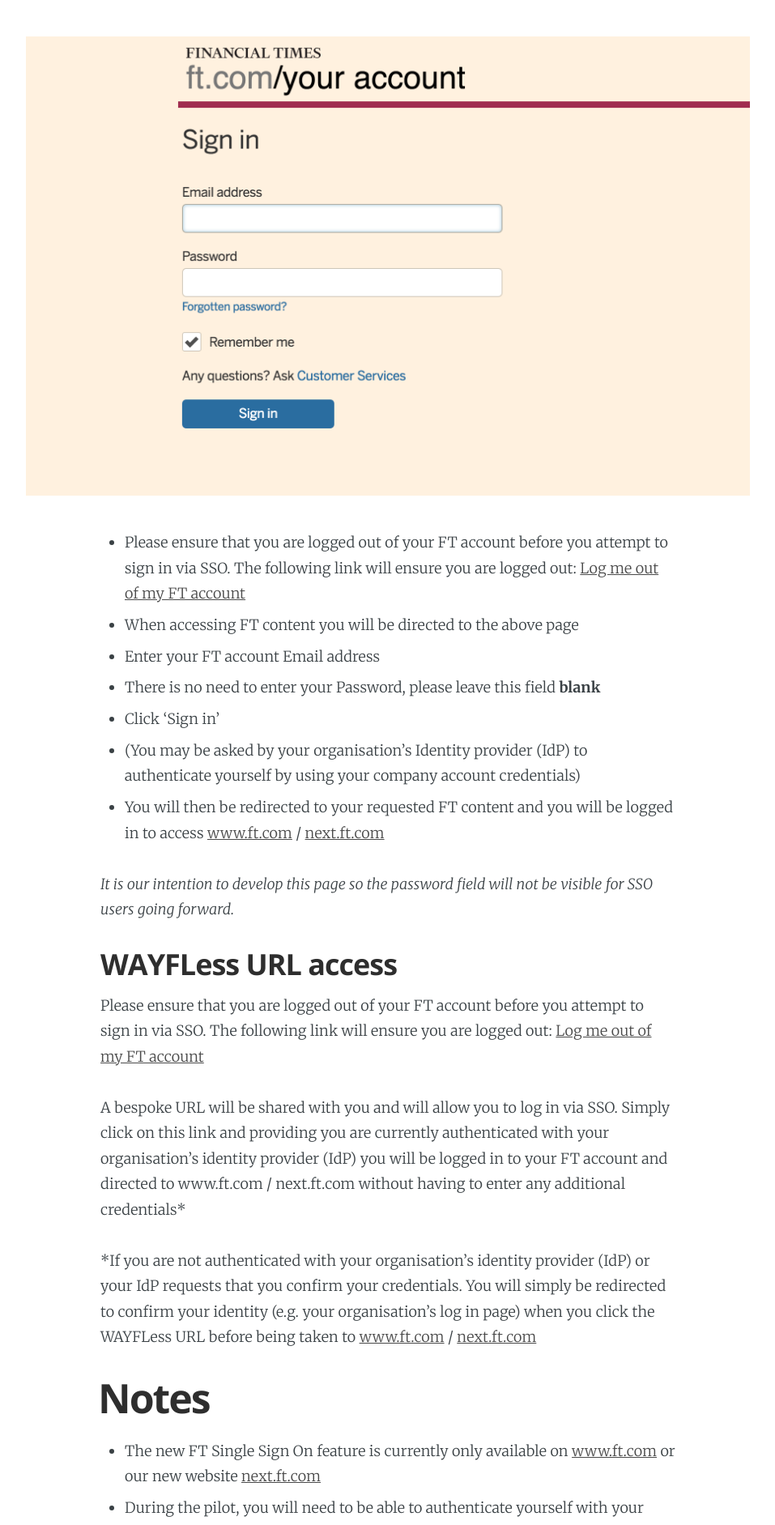
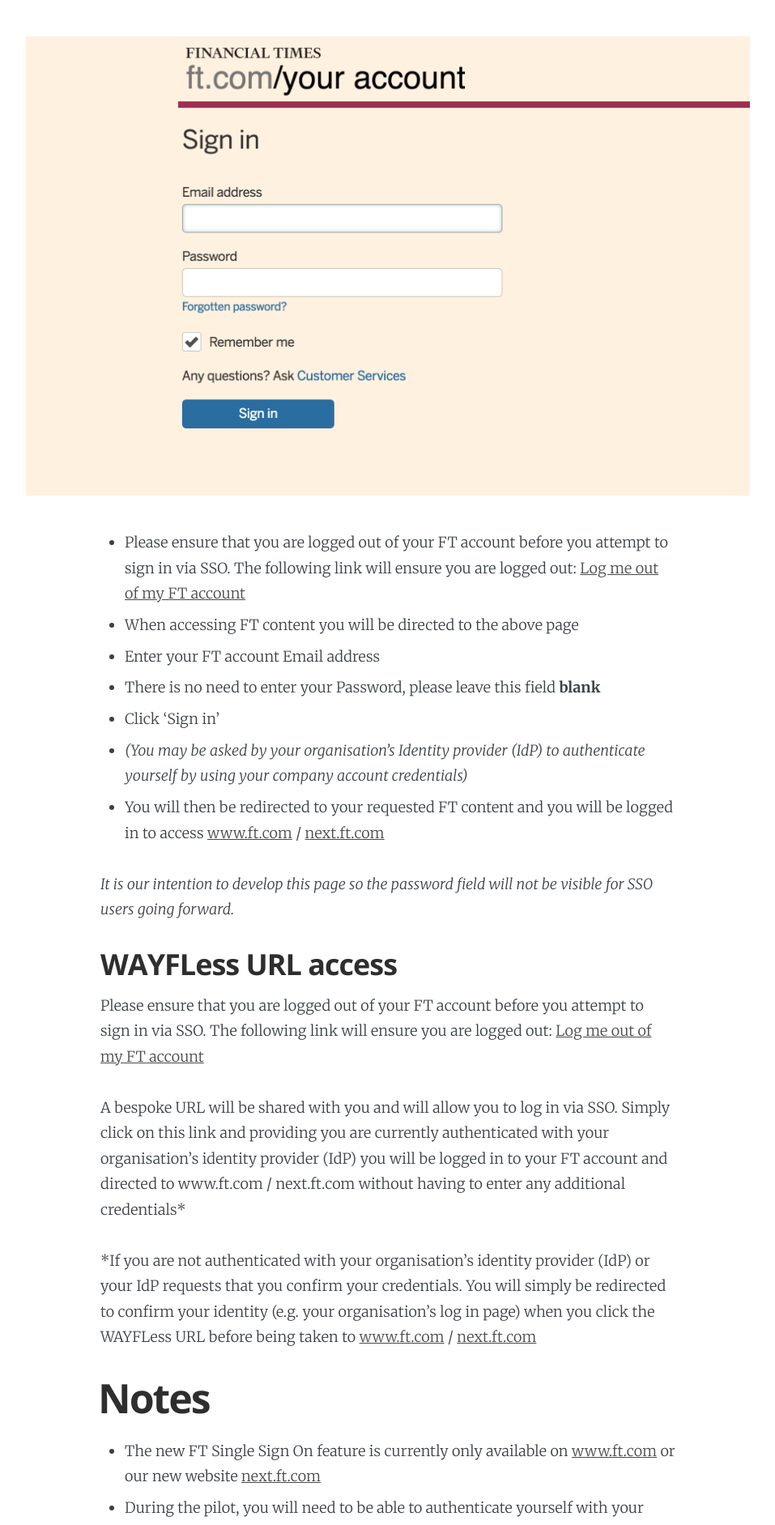
Before and after one commit to Financial-Times/sso-support, a Jekyll site: the page built from _posts/2016-07-19-user-guide-federated-idp.md, in a window 1280 px wide. Shown: the part 1115-2998 px from the top of the page at 81% size, without its empty margins (161-1118 px from the left). Built offline with Jekyll 4.4.1, drawn with Linux system fonts in a browser that asks for light colours.

```diff
--- a/_posts/2016-07-19-user-guide-federated-idp.md
+++ b/_posts/2016-07-19-user-guide-federated-idp.md
@@ -38,7 +38,7 @@ logged out: [Log me out of my FT account](https://accounts.ft.com/logout)
 * Enter your FT account Email address
 * There is no need to enter your Password, please leave this field **blank**
 * Click ‘Sign in’
-* (You may be asked by your organisation's Identity provider (IdP) to authenticate yourself by using your company account credentials)
+* *(You may be asked by your organisation's Identity provider (IdP) to authenticate yourself by using your company account credentials)*
 * You will then be redirected to your requested FT content and you will be
  logged in to access [www.ft.com](http://www.ft.com) / [next.ft.com](https://next.ft.com)
 
```
